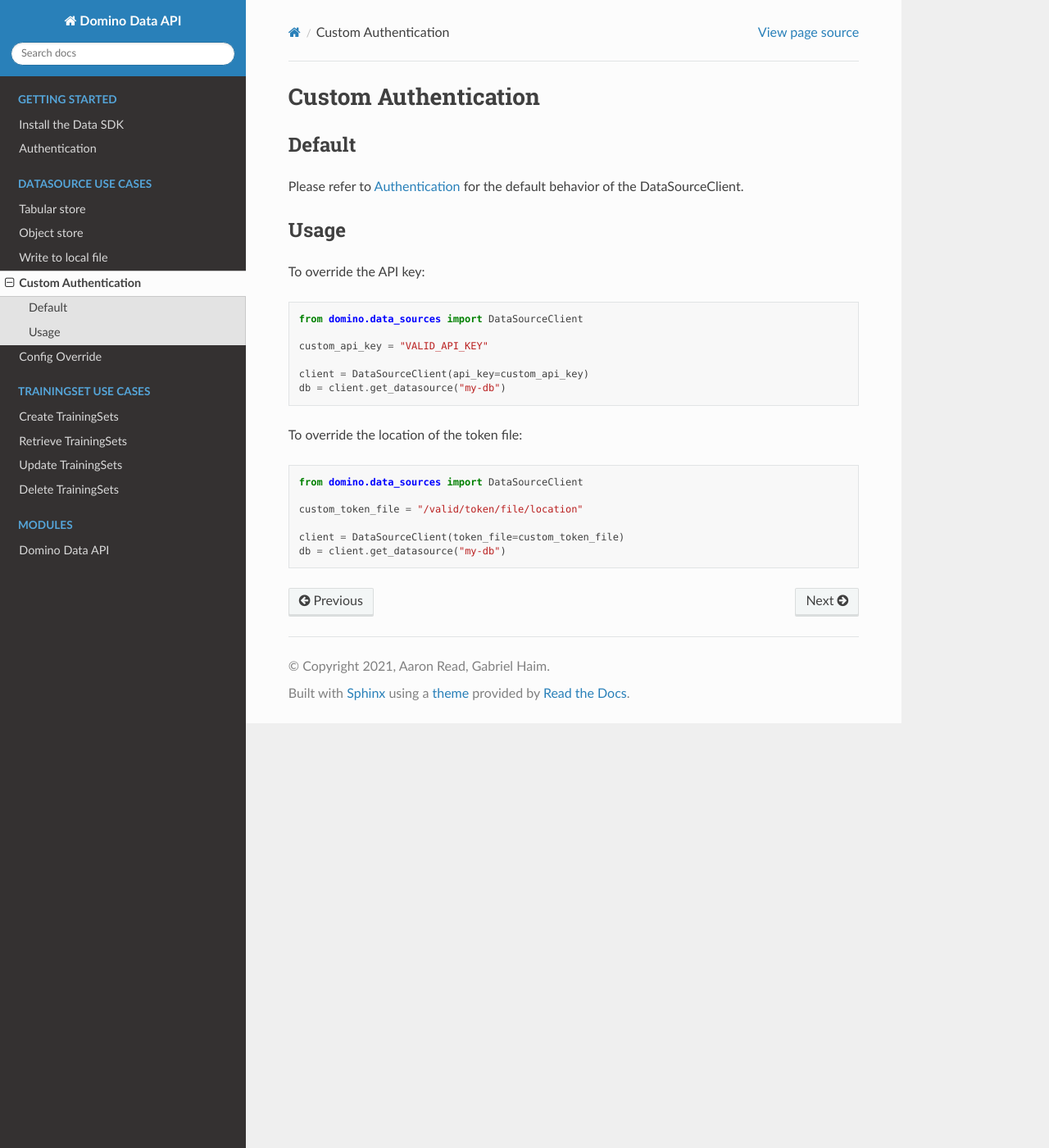
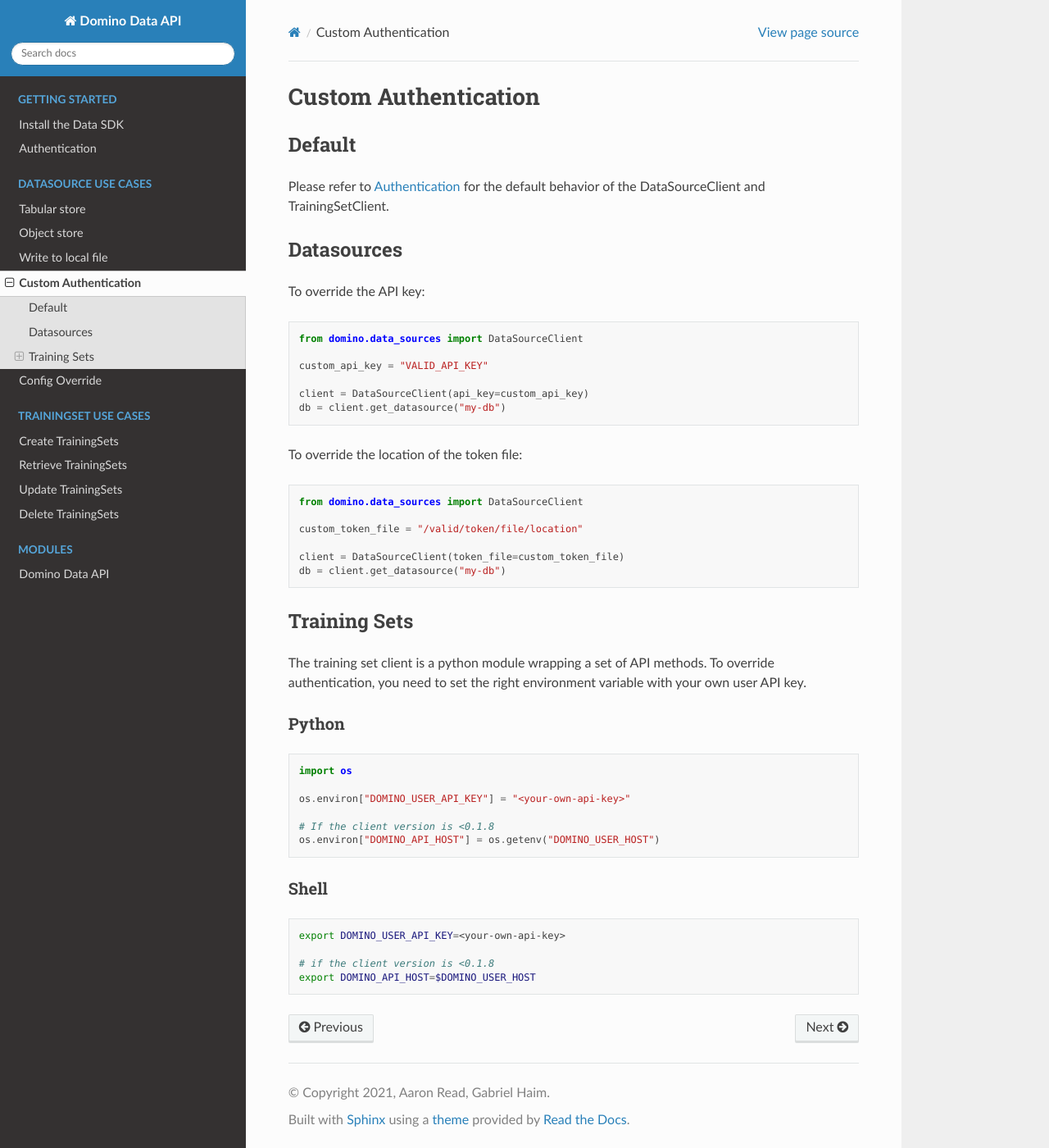
Before and after one commit to dominodatalab/domino-data, a Sphinx documentation site: the page built from docs/source/usecases/custom_auth.rst, in a window 1280 px wide and 1400 px high. Shown: the whole window at 82% size. Built offline with Sphinx 7.4.7 and the Read the Docs theme 2.0.0, drawn with Linux system fonts in a browser that asks for light colours.

Commit message:
Add documentation for custom auth in training_sets

```diff
--- a/docs/source/auth.rst
+++ b/docs/source/auth.rst
@@ -18,6 +18,7 @@
 
 Those two methods are not available in all run types. Follow the following matrix for availability:
 
+
 +---------------+---------+-------+---------+
 | Run type      | Who?    | Token | Api Key |
 +===============+=========+=======+=========+
@@ -33,3 +34,8 @@
 +---------------+---------+-------+---------+
 | Model API     | N/A     | No    | No      |
 +---------------+---------+-------+---------+
+
+.. warning::
+   As described in the matrix, Model API does not support automatic authentication.
+
+   You will have to follow the instructions in the :ref:`custom-auth` section to use the DataSourceClient or the TrainingSetClient in this type of run.
--- a/docs/source/usecases/custom_auth.rst
+++ b/docs/source/usecases/custom_auth.rst
@@ -6,11 +6,11 @@
 Default
 -------
 
-Please refer to :ref:`auth` for the default behavior of the DataSourceClient.
+Please refer to :ref:`auth` for the default behavior of the DataSourceClient and TrainingSetClient.
 
 
-Usage
------
+Datasources
+-----------
 
 To override the API key:
 
@@ -34,3 +34,31 @@
 
    client = DataSourceClient(token_file=custom_token_file)
    db = client.get_datasource("my-db")
+
+
+Training Sets
+-------------
+
+The training set client is a python module wrapping a set of API methods. To override authentication, you need to set the right environment variable with your own user API key.
+
+Python
+^^^^^^
+
+.. code-block:: python
+
+   import os
+
+   os.environ["DOMINO_USER_API_KEY"] = "<your-own-api-key>"
+
+   # If the client version is <0.1.8
+   os.environ["DOMINO_API_HOST"] = os.getenv("DOMINO_USER_HOST")
+
+Shell
+^^^^^
+
+.. code-block:: shell
+
+   export DOMINO_USER_API_KEY=<your-own-api-key>
+
+   # if the client version is <0.1.8
+   export DOMINO_API_HOST=$DOMINO_USER_HOST
--- a/pyproject.toml
+++ b/pyproject.toml
@@ -5,7 +5,7 @@
 
 [tool.poetry]
 name = "dominodatalab-data"
-version = "0.1.7"
+version = "0.1.8"
 description = "Domino Data API for interacting with Domino Data features"
 readme = "README.md"
 authors = [
```
Also changed, not shown: 1 other file.
